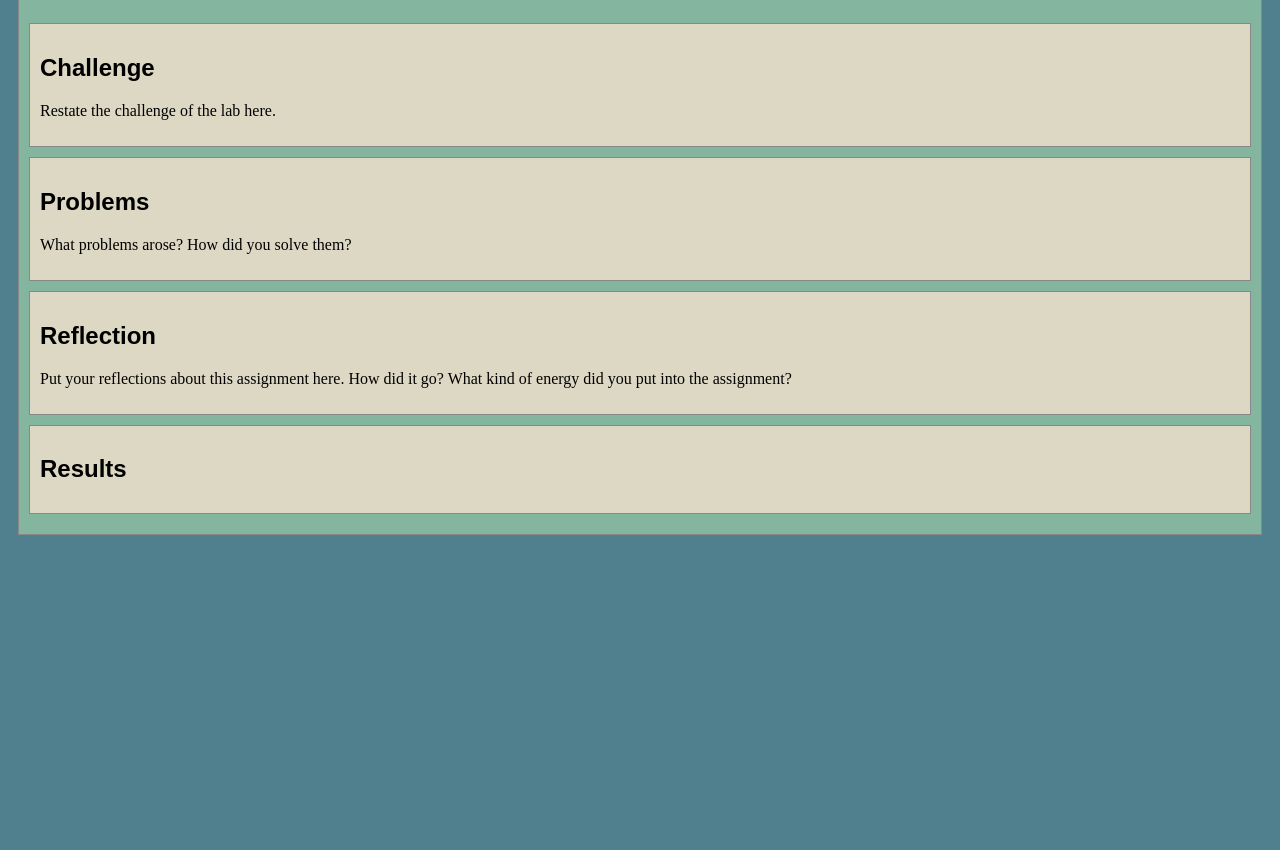
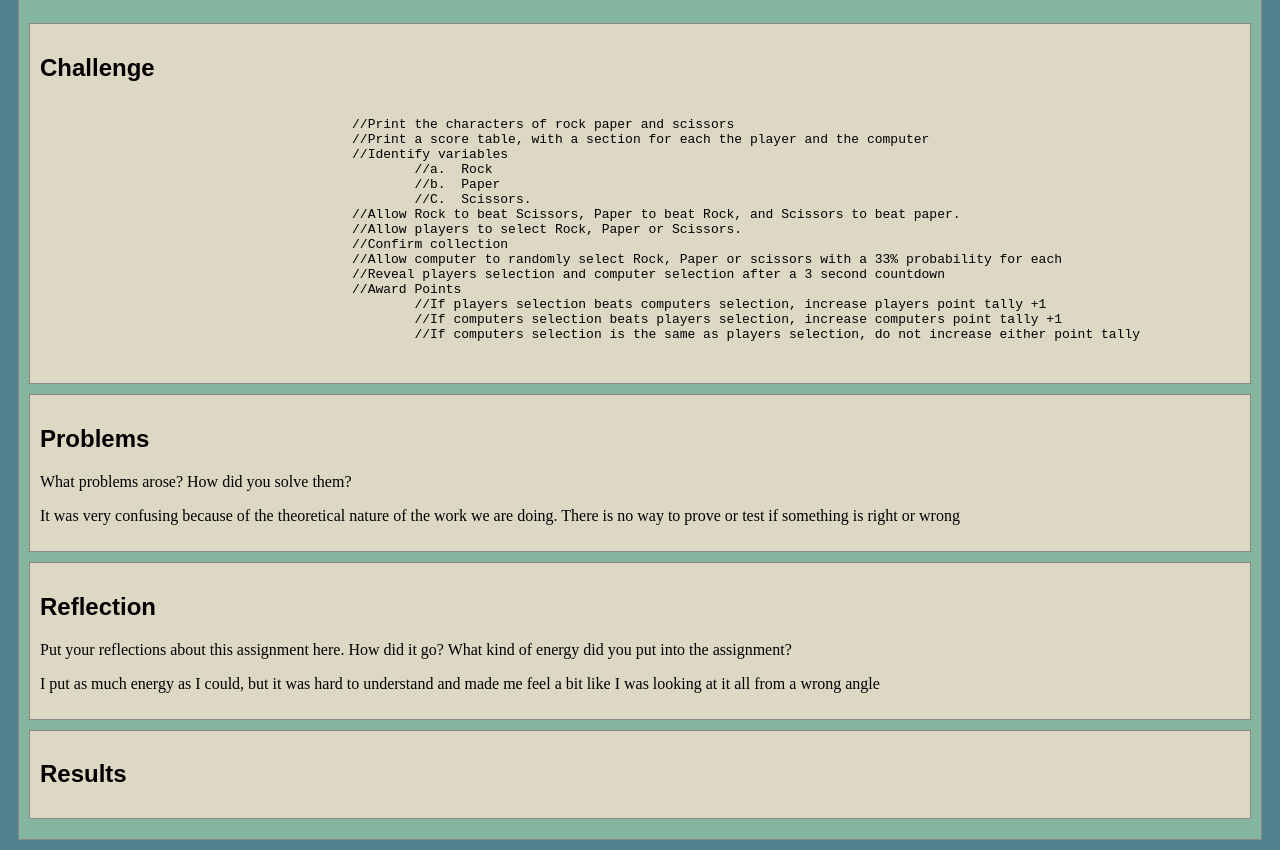
Before and after one commit to rgershen/art101, a plain HTML site: page lab4/index.html in a window 1280 px wide. Shown: the part 88-938 px from the top of the page. Before the commit the page ends 800 px from the top, so only its background shows below. Drawn offline with nearby package versions, Linux system fonts and the light colour scheme.

Commit message:
lab 4 complete

```diff
--- /dev/null
+++ b/lab2/lab2yipeee.css
@@ -0,0 +1,19 @@
+h1 {
+    color: rgb(212, 203, 70);
+    font-size:x-large
+}
+p{
+    font-family:Georgia, 'Times New Roman';
+    text-indent: 20px;
+    margin-left: 20px;
+    font-size: large;
+}
+#content {
+    background-color: rgb(200, 73, 30);
+    width: 300px;
+    min-height: 100px;
+    padding: 20px;
+    margin: 30px;
+    border: solid 20px #63c829dc
+
+}
--- a/lab4/index.html
+++ b/lab4/index.html
@@ -26,17 +26,38 @@
 			<h1>Lab X - Subject/Topic</h1>
 			<div class="minor-section">
 					<h2>Challenge</h2>
-					<p>Restate the challenge of the lab here.</p>
+					<p>
+						<pre><code>
+					//Print the characters of rock paper and scissors
+					//Print a score table, with a section for each the player and the computer
+					//Identify variables
+						//a.  Rock
+						//b.  Paper
+						//C.  Scissors.
+					//Allow Rock to beat Scissors, Paper to beat Rock, and Scissors to beat paper.
+					//Allow players to select Rock, Paper or Scissors.
+					//Confirm collection
+					//Allow computer to randomly select Rock, Paper or scissors with a 33% probability for each
+					//Reveal players selection and computer selection after a 3 second countdown
+					//Award Points
+						//If players selection beats computers selection, increase players point tally +1
+						//If computers selection beats players selection, increase computers point tally +1
+						//If computers selection is the same as players selection, do not increase either point tally
+						</pre></code>
+					</p>
+
 			</div>
 
 			<div class="minor-section">
 					<h2>Problems</h2>
 					<p>What problems arose? How did you solve them? </p>
+					<p>It was very confusing because of the theoretical nature of the work we are doing. There is no way to prove or test if something is right or wrong</p>
 			</div>
 
 			<div class="minor-section">
 					<h2>Reflection</h2>
 					<p>Put your reflections about this assignment here. How did it go? What kind of energy did you put into the assignment? </p>
+					<p> I put as much energy as I could, but it was hard to understand and made me feel a bit like I was looking at it all from a wrong angle</p>
 			</div>
 
 			<div class="minor-section">
```
Also changed, not shown: index.html (+2 -2 lines), lab2/lab2woohoo.html (added, +15 -0 lines), lab4/js/lab.js (+27 -2 lines), sectionC.html (added, +26 -0 lines), 1 other file.
